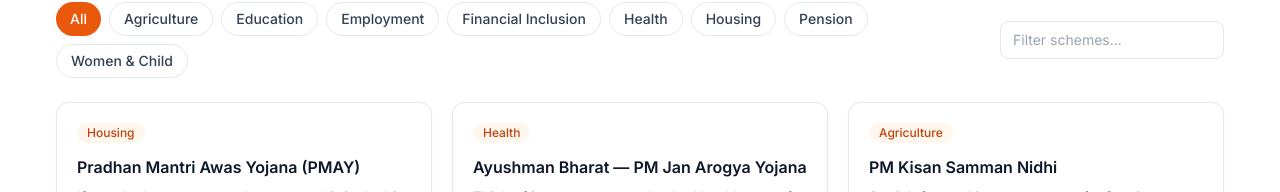
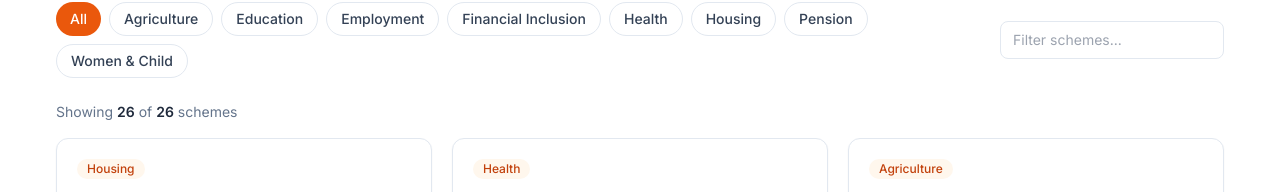
Before and after one commit to RukmaniIslary/India-Assist, a Next.js app: page /schemes in a window 1280 px wide. Shown: the part 368-560 px from the top of the page. Built offline with nearby package versions, Linux system fonts and the light colour scheme; no server answers.

Commit message:
Show live scheme count on listing and bust stale cache (all 26 schemes render)

```diff
--- a/src/components/SchemeFilter.tsx
+++ b/src/components/SchemeFilter.tsx
@@ -56,6 +56,11 @@
         />
       </div>
 
+      <p className="mb-4 text-sm text-ink-500">
+        Showing <span className="font-semibold text-ink-800">{filtered.length}</span> of{" "}
+        <span className="font-semibold text-ink-800">{schemes.length}</span> schemes
+      </p>
+
       {filtered.length === 0 ? (
         <p className="rounded-lg border border-dashed border-ink-200 p-8 text-center text-ink-500">
           No schemes match your filter.
```
